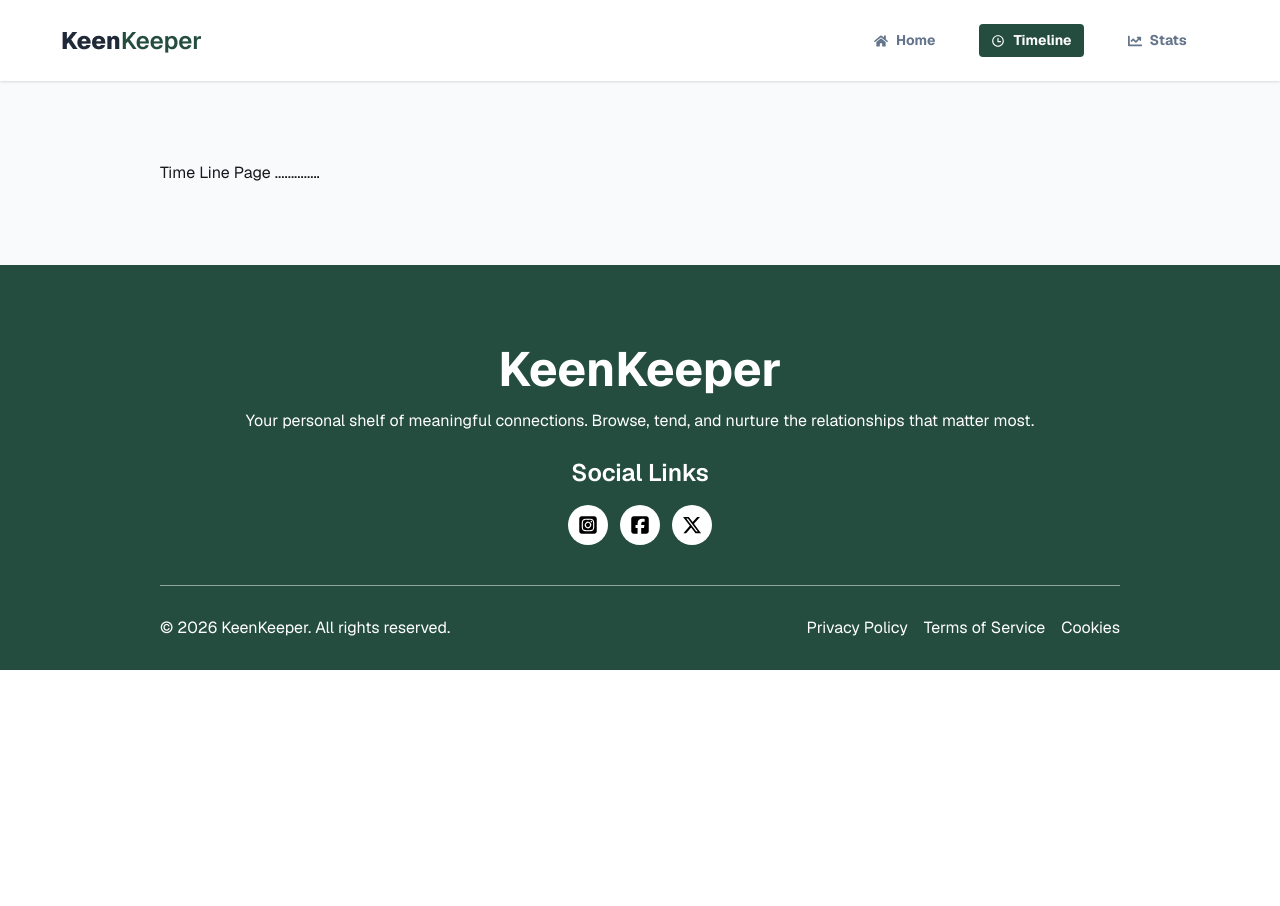
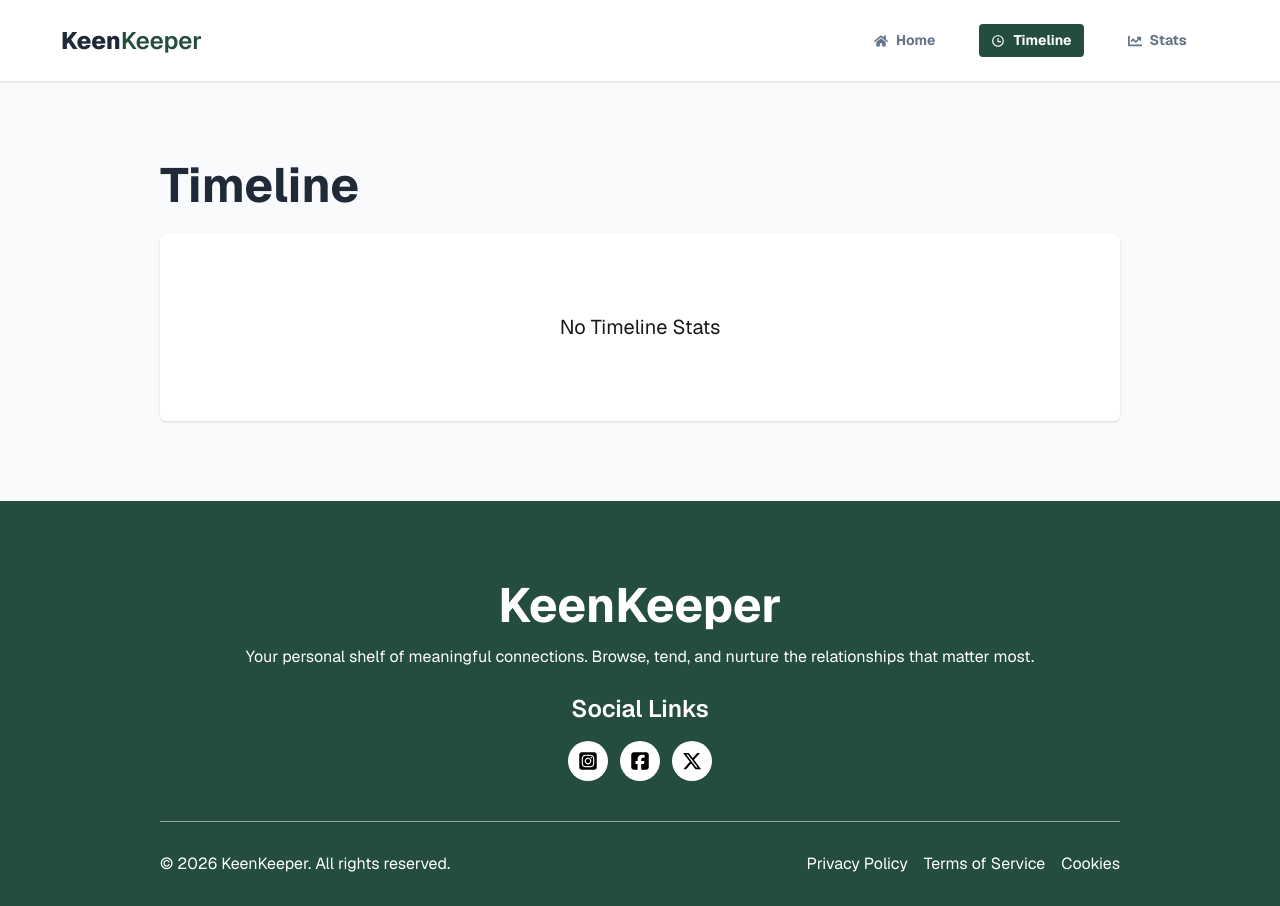
Before and after one commit to mdmukhlesurrahman1/b13-assignment-7, a Next.js app: page /timeline in a window 1280 px wide. Before the commit the page ends 800 px from the top, so only its background shows below. Built offline with nearby package versions, Linux system fonts and the light colour scheme.

Commit message:
Timeline Page successfully Completed

```diff
--- a/src/app/friend/[friendID]/page.jsx
+++ b/src/app/friend/[friendID]/page.jsx
@@ -13,6 +13,8 @@ const friendDetailPage = async ({ params }) => {
     return (
         <div className="mx-auto w-11/12 md:w-9/12 max-w-277.5">
             <div className="grid lg:grid-cols-[1fr_2fr] gap-6">
+
+
                 {/* Left Side */}
 
                 <div className="grid gap-2">
@@ -78,7 +80,7 @@ const friendDetailPage = async ({ params }) => {
                         <h2 className="text-[#244D3F] font-medium text-xl mb-4">
                             Quick Check-In
                         </h2>
-                        <ActionButtons friend={friend.name}/>
+                        <ActionButtons friend={friend.name} />
                     </div>
                 </div>
             </div>
--- a/src/app/states/page.jsx
+++ b/src/app/states/page.jsx
@@ -1,9 +1,9 @@
-
-
 const StatesPage = () => {
     return (
         <div className="mx-auto w-11/12 md:w-9/12 max-w-277.5">
-            States Here .............
+            <h1 className="font-bold text-3xl lg:text-5xl text-[#1F2937] mb-6">
+                Friendship Analytics
+            </h1>
         </div>
     );
 };
--- a/src/app/timeline/page.jsx
+++ b/src/app/timeline/page.jsx
@@ -1,9 +1,12 @@
-
+import TimelineStates from "@/components/TimelineStates";
 
 const TimeLinePage = () => {
     return (
-        <div className="mx-auto w-11/12 md:w-9/12 max-w-277.5">
-            Time Line Page ..............
+        <div className="mx-auto w-11/12 md:w-9/12 max-w-277.5 space-y-6">
+            <h1 className="font-bold text-3xl lg:text-5xl text-[#1F2937]">
+                Timeline
+            </h1>
+            <TimelineStates />
         </div>
     );
 };
--- /dev/null
+++ b/src/components/TimelineStates.jsx
@@ -0,0 +1,51 @@
+"use client";
+
+import Image from "next/image";
+import callPng from "../assets/call.png";
+import textPng from "../assets/text.png";
+import videoPng from "../assets/video.png";
+import { TimeLineContext } from "@/context/timeline.context";
+import { useContext } from "react";
+
+const TimelineStates = () => {
+    const { timeLineState, setTimeLineState } = useContext(TimeLineContext);
+    return (
+        <div className="space-y-4">
+            {timeLineState.map((state, ind) => (
+                <div
+                    key={ind}
+                    className="bg-white rounded-md shadow-sm p-4 flex gap-4 items-center"
+                >
+                    <Image
+                        src={
+                            state.type === "Call"
+                                ? callPng
+                                : state.type === "Text"
+                                  ? textPng
+                                  : videoPng
+                        }
+                        alt="Call Png"
+                        width={40}
+                        height={40}
+                    />
+                    <div>
+                        <p className="space-x-2 text-[#64748B]">
+                            <span className="text-xl font-medium text-[#244D3F]">
+                                {state.type}
+                            </span>
+                            <span>with {state.name}</span>
+                        </p>
+                        <p className="text-[#64748B] mt-1">{state.date}</p>
+                    </div>
+                </div>
+            ))}
+            {timeLineState.length === 0 && (
+                <div className="bg-white rounded-md shadow-sm p-20 text-xl text-center">
+                    No Timeline Stats
+                </div>
+            )}
+        </div>
+    );
+};
+
+export default TimelineStates;
--- a/src/components/reusable/ActionButtons.jsx
+++ b/src/components/reusable/ActionButtons.jsx
@@ -11,7 +11,6 @@ const ActionButtons = ({ friend }) => {
     const videoToast = () => toast.success(`Video with ${friend}`);
 
     const { timeLineState, setTimeLineState } = useContext(TimeLineContext);
-    console.log(timeLineState);
 
     const formatDateTime = () => {
         const now = new Date();
```
Also changed, not shown: src/components/Friends.jsx (indentation only).
